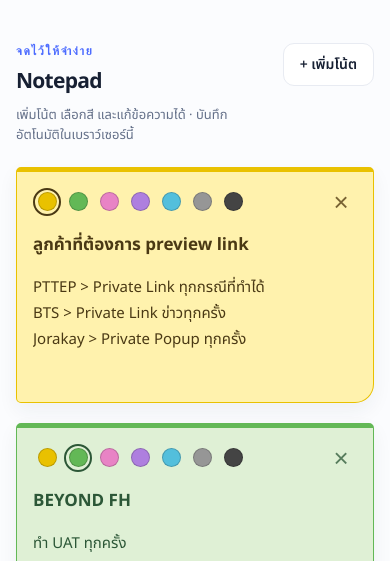
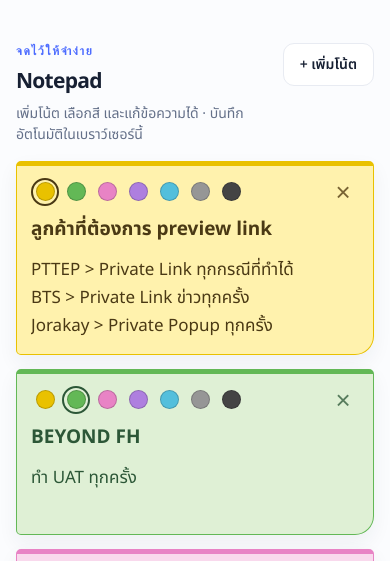
Before and after one commit to dearwarisara/tools-for-support, a plain HTML site: page index.html in a window 390 px wide. Shown: the part 249-810 px from the top of the page. Drawn offline with Linux system fonts and the light colour scheme.

Commit message:
Compact notepad section and enlarge note text

```diff
--- a/index.html
+++ b/index.html
@@ -11,7 +11,7 @@
     <meta name="theme-color" content="#172033" />
     <link rel="icon" type="image/svg+xml" href="favicon.svg" />
     <script src="theme.js?v=dark-theme-1"></script>
-    <link rel="stylesheet" href="styles.css?v=reflection-maintenance-1" />
+    <link rel="stylesheet" href="styles.css?v=notepad-readable-1" />
   </head>
 
   <body>
@@ -486,7 +486,7 @@
         <p class="footer-note">อัปเดตล่าสุด: 15 เครื่องมือ • 2 เอกสาร</p>
       </footer>
     </div>
-    <script src="notepad.js?v=blc-factsheet-note-1" defer></script>
+    <script src="notepad.js?v=notepad-readable-1" defer></script>
     <script src="script.js?v=card-colors-1" defer></script>
   </body>
 </html>
--- a/notepad.js
+++ b/notepad.js
@@ -115,8 +115,8 @@
       remove.setAttribute("aria-label", `ลบโน้ต ${index + 1}`);
       toolbar.append(palette, remove);
 
-      const title = document.createElement("input");
-      title.type = "text";
+      const title = document.createElement("textarea");
+      title.rows = 1;
       title.className = "note-title";
       title.dataset.noteField = "title";
       title.maxLength = 120;
@@ -126,13 +126,14 @@
       const body = document.createElement("textarea");
       body.className = "note-body";
       body.dataset.noteField = "body";
-      body.rows = 4;
+      body.rows = 2;
       body.maxLength = 10000;
       body.value = note.body;
       body.placeholder = "จดข้อความที่อยากจำไว้ที่นี่...";
       body.setAttribute("aria-label", `ข้อความโน้ต ${index + 1}`);
       card.append(toolbar, title, body);
       grid.append(card);
+      fitBody(title);
       fitBody(body);
     });
     empty.hidden = notes.length > 0;
@@ -144,7 +145,7 @@
     const note = notes.find((item) => item.id === event.target.closest(".note-card").dataset.noteId);
     if (!note) return;
     note[field] = event.target.value;
-    if (field === "body") fitBody(event.target);
+    fitBody(event.target);
     saveNotes();
   });
 
@@ -196,7 +197,7 @@
     grid.children[index].querySelector(".note-title").focus();
   });
 
-  const fitAllBodies = () => grid.querySelectorAll(".note-body").forEach(fitBody);
+  const fitAllBodies = () => grid.querySelectorAll(".note-title, .note-body").forEach(fitBody);
   window.addEventListener("resize", fitAllBodies);
   document.fonts.ready.then(fitAllBodies);
   saveNotes();
--- a/styles.css
+++ b/styles.css
@@ -153,18 +153,20 @@ a { color: inherit; }
 .search-box:focus-within { outline: 3px solid rgba(77, 108, 255, 0.22); outline-offset: 4px; }
 .favorite-arrow { margin-left: auto; color: var(--muted-light); font-family: "DM Sans", sans-serif; font-size: 20px; }
 
-.notepad-hint { margin: 8px 0 0; color: var(--muted); font-size: 13px; }
+.notepad-section { padding-bottom: 48px; }
+.notepad-section .compact-heading { margin-bottom: 16px; }
+.notepad-hint { margin: 6px 0 0; color: var(--muted); font-size: 0.875rem; }
 .add-note-button { flex: none; min-height: 42px; padding: 10px 16px; color: var(--ink); background: var(--surface); border: 1px solid var(--line); border-radius: 11px; cursor: pointer; font: inherit; font-size: 14px; font-weight: 600; }
 .add-note-button:hover { background: var(--surface-soft); border-color: var(--blue); }
-.note-grid { display: grid; grid-template-columns: repeat(2, minmax(0, 1fr)); gap: 20px; align-items: start; }
-.note-card { --note-bg: #fff2ad; --note-edge: #e9c100; --note-ink: #4a3914; --note-muted: #786333; min-width: 0; width: 100%; max-width: 440px; padding: 16px 20px 18px; color: var(--note-ink); background: var(--note-bg); border: 1px solid var(--note-edge); border-top: 5px solid var(--note-edge); border-radius: 5px 5px 19px 5px; box-shadow: 0 8px 20px rgba(36, 44, 67, 0.06); }
+.note-grid { display: grid; grid-template-columns: repeat(2, minmax(0, 1fr)); gap: 14px; align-items: start; }
+.note-card { --note-bg: #fff2ad; --note-edge: #e9c100; --note-ink: #4a3914; --note-muted: #786333; min-width: 0; width: 100%; max-width: 440px; padding: 12px 16px; color: var(--note-ink); background: var(--note-bg); border: 1px solid var(--note-edge); border-top: 5px solid var(--note-edge); border-radius: 5px 5px 19px 5px; box-shadow: 0 8px 20px rgba(36, 44, 67, 0.06); }
 .note-card[data-color="pink"] { --note-bg: #f9d9ed; --note-edge: #e883c5; --note-ink: #612f43; --note-muted: #8b5367; }
 .note-card[data-color="blue"] { --note-bg: #d6f1f8; --note-edge: #53bfdc; --note-ink: #234a70; --note-muted: #547594; }
 .note-card[data-color="green"] { --note-bg: #dff0d5; --note-edge: #63b856; --note-ink: #2c5737; --note-muted: #577c5d; }
 .note-card[data-color="purple"] { --note-bg: #e9dcf7; --note-edge: #ae7fdf; --note-ink: #503778; --note-muted: #796396; }
 .note-card[data-color="gray"] { --note-bg: #e7e7e7; --note-edge: #969696; --note-ink: #303030; --note-muted: #606060; }
 .note-card[data-color="charcoal"] { --note-bg: #444444; --note-edge: #333333; --note-ink: #ffffff; --note-muted: #dddddd; }
-.note-toolbar { display: flex; align-items: center; justify-content: space-between; gap: 12px; margin-bottom: 8px; }
+.note-toolbar { display: flex; align-items: center; justify-content: space-between; gap: 12px; margin-bottom: 4px; }
 .note-palette { display: flex; flex-wrap: wrap; gap: 3px; min-width: 0; }
 .note-color { position: relative; display: grid; place-items: center; width: 28px; height: 28px; padding: 0; background: transparent; border: 2px solid transparent; border-radius: 50%; cursor: pointer; }
 .note-color::before { width: 17px; height: 17px; content: ""; background: var(--swatch); border: 1px solid rgba(0, 0, 0, .2); border-radius: 50%; }
@@ -179,9 +181,9 @@ a { color: inherit; }
 .note-color:focus-visible { outline: 2px solid var(--note-ink); outline-offset: 3px; }
 .delete-note-button { width: 32px; height: 32px; flex: none; padding: 0; color: var(--note-muted); background: transparent; border: 0; border-radius: 8px; cursor: pointer; font-size: 26px; line-height: 1; }
 .delete-note-button:hover { color: var(--note-ink); background: rgba(0, 0, 0, .06); }
-.note-title, .note-body { display: block; width: 100%; padding: 6px 0; color: var(--note-ink); background: transparent; border: 0; border-radius: 4px; font: inherit; }
-.note-title { margin-bottom: 5px; font-size: 18px; font-weight: 700; }
-.note-body { min-height: 88px; overflow: hidden; resize: none; font-size: 15px; line-height: 1.75; }
+.note-title, .note-body { display: block; width: 100%; padding: 4px 0; color: var(--note-ink); background: transparent; border: 0; border-radius: 4px; font: inherit; overflow: hidden; resize: none; }
+.note-title { margin-bottom: 3px; font-size: 1.25rem; font-weight: 700; line-height: 1.5; }
+.note-body { min-height: 60px; font-size: 1.0625rem; line-height: 1.65; }
 .note-title::placeholder, .note-body::placeholder { color: var(--note-muted); opacity: 1; }
 .note-title:focus-visible, .note-body:focus-visible, .delete-note-button:focus-visible { outline: 2px solid var(--note-ink); outline-offset: 4px; }
 .note-feedback { display: flex; align-items: center; gap: 10px; margin-top: 12px; color: var(--muted); font-size: 13px; }
@@ -480,10 +482,10 @@ a { color: inherit; }
   .tool-grid { grid-template-columns: 1fr; }
   .tool-card { min-height: 315px; padding: 25px; }
   .notepad-section, .favorites-section, .tools-section, .documents-section { padding-bottom: 65px; }
+  .notepad-section { padding-bottom: 40px; }
   .notepad-section .section-heading { align-items: start; gap: 12px; }
-  .note-card { padding: 14px 16px 16px; }
-  .note-title { font-size: 17px; }
-  .note-body { font-size: 15px; }
+  .note-card { padding: 10px 14px; }
+  .note-title { font-size: 1.1875rem; }
   .tool-actions { align-items: flex-end; flex-direction: column; gap: 7px; }
   .add-tool-panel { margin: -15px 0 65px; padding: 21px 18px; }
   .form-grid, .document-grid { grid-template-columns: 1fr; }
```
